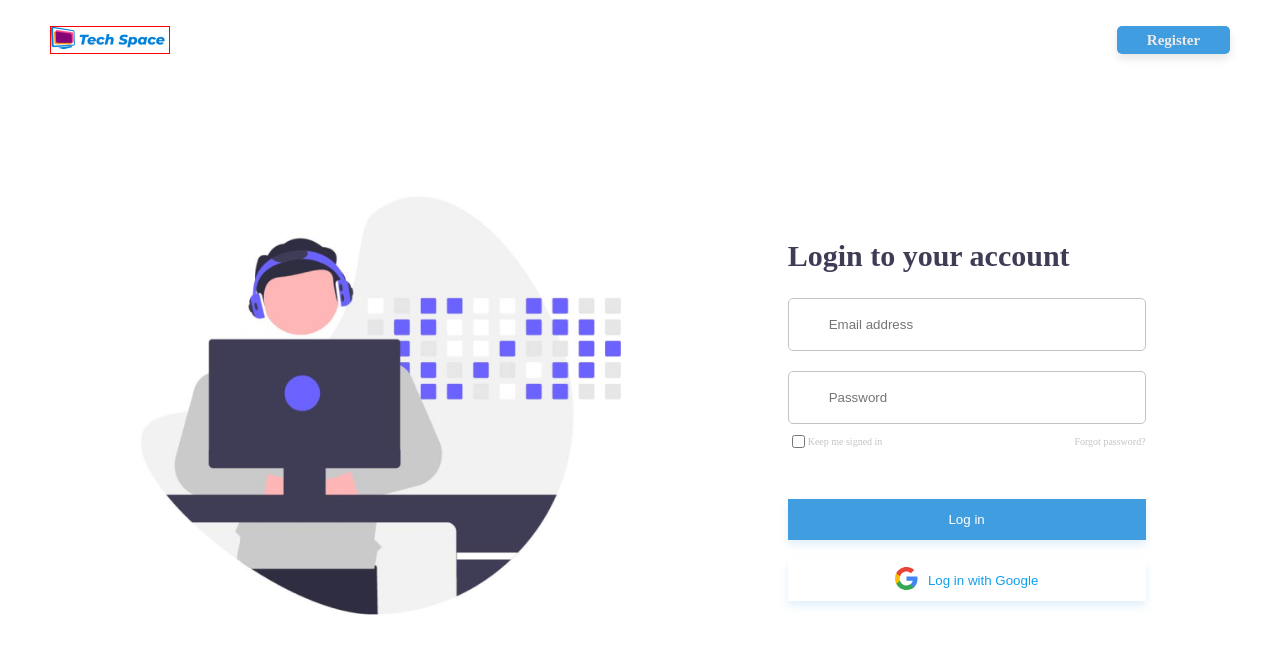
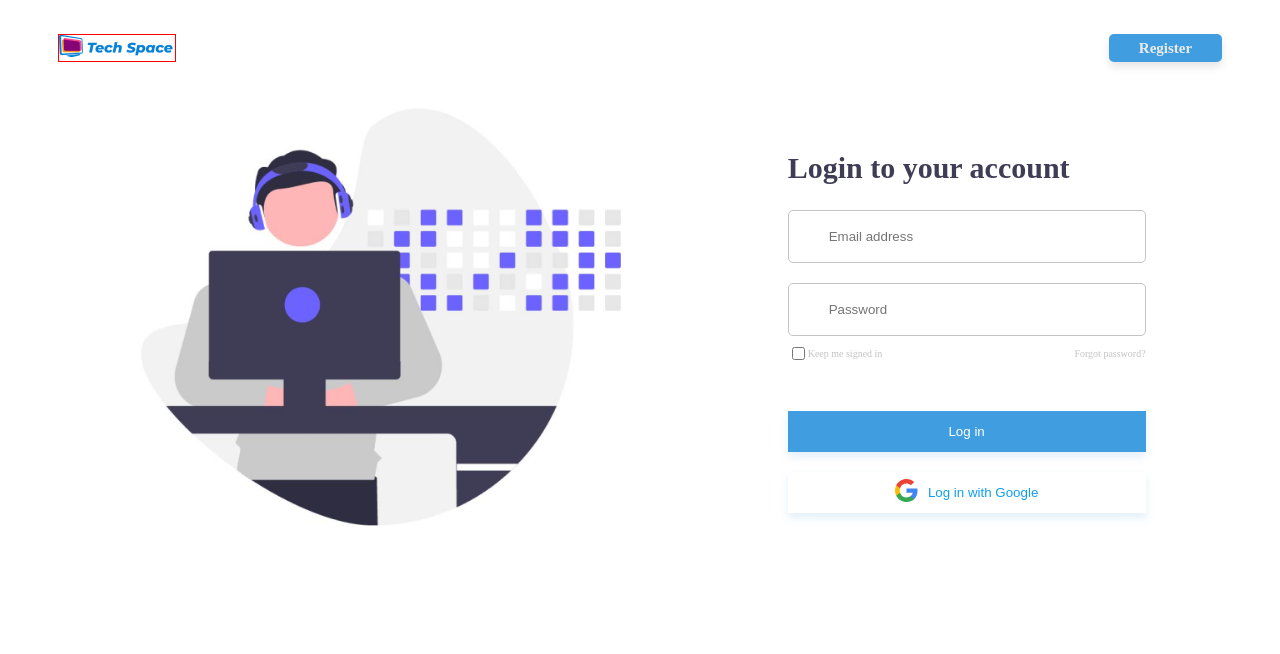
Before and after one commit to Erehmaryann/tech_space, a Next.js app: page / in a window 1280 px wide. Shown: the top 654 px of the page. Built offline with nearby package versions, Linux system fonts and the light colour scheme.

Commit message:
home page nav bar

```diff
--- a/components/layouts/Layout.js
+++ b/components/layouts/Layout.js
@@ -10,12 +10,16 @@ const Layout = ({ children }) => {
   );
 };
 
-const Container = styled.main`
+// const LayoutContainer = styled.main`
+//   position: relative;
+// `;
+
+const Container = styled.div`
   display: flex;
   justify-content: center;
   align-items: center;
   width: 100%;
-  height: 91vh;
-  padding-top: 30px;
+  // height: 100vh;
+  // padding-top: 30px;
 `;
 export default Layout;
--- a/components/nav-bar/MainNav.js
+++ b/components/nav-bar/MainNav.js
@@ -1,8 +1,16 @@
 import Image from "next/image";
 import Link from "next/link";
 import styled from "styled-components";
-import { Nav, LogoDiv, Button, NavInput, SearchDiv } from "./NavStyles";
+import {
+  Nav,
+  LogoDiv,
+  Button,
+  NavInput,
+  SearchDiv,
+  SearchIconDiv,
+} from "./NavStyles";
 import logo from "../../public/assets/Logo.png";
+import { SearchIcon } from "../Icons/Icon";
 
 const MainNav = () => {
   return (
@@ -16,6 +24,10 @@ const MainNav = () => {
       </LogoDiv>
 
       <SearchDiv>
+        <SearchIconDiv>
+          <SearchIcon />
+          {/* <div>test</div> */}
+        </SearchIconDiv>
         <NavInput type="text" placeholder="Search" />
       </SearchDiv>
       <div>test</div>
--- a/components/nav-bar/NavStyles.js
+++ b/components/nav-bar/NavStyles.js
@@ -2,7 +2,7 @@ import styled from "styled-components";
 import device from "../utils/Devices";
 
 export const Nav = styled.nav`
-  position: fixed;
+  position: sticky;
   top: 0px;
   left: 0px;
   // width: 100%;
@@ -51,6 +51,9 @@ export const Button = styled.button`
 export const SearchDiv = styled.div`
   width: 50%;
   box-sizing: border-box;
+  position: relative;
+  display: flex;
+  border: 1px solid blue;
 `;
 
 export const NavInput = styled.input`
@@ -65,3 +68,8 @@ export const NavInput = styled.input`
     color: red;
   }
 `;
+export const SearchIconDiv = styled.span`
+  position: absolute;
+  bottom: 50px;
+  left: 10px;
+`;
```
